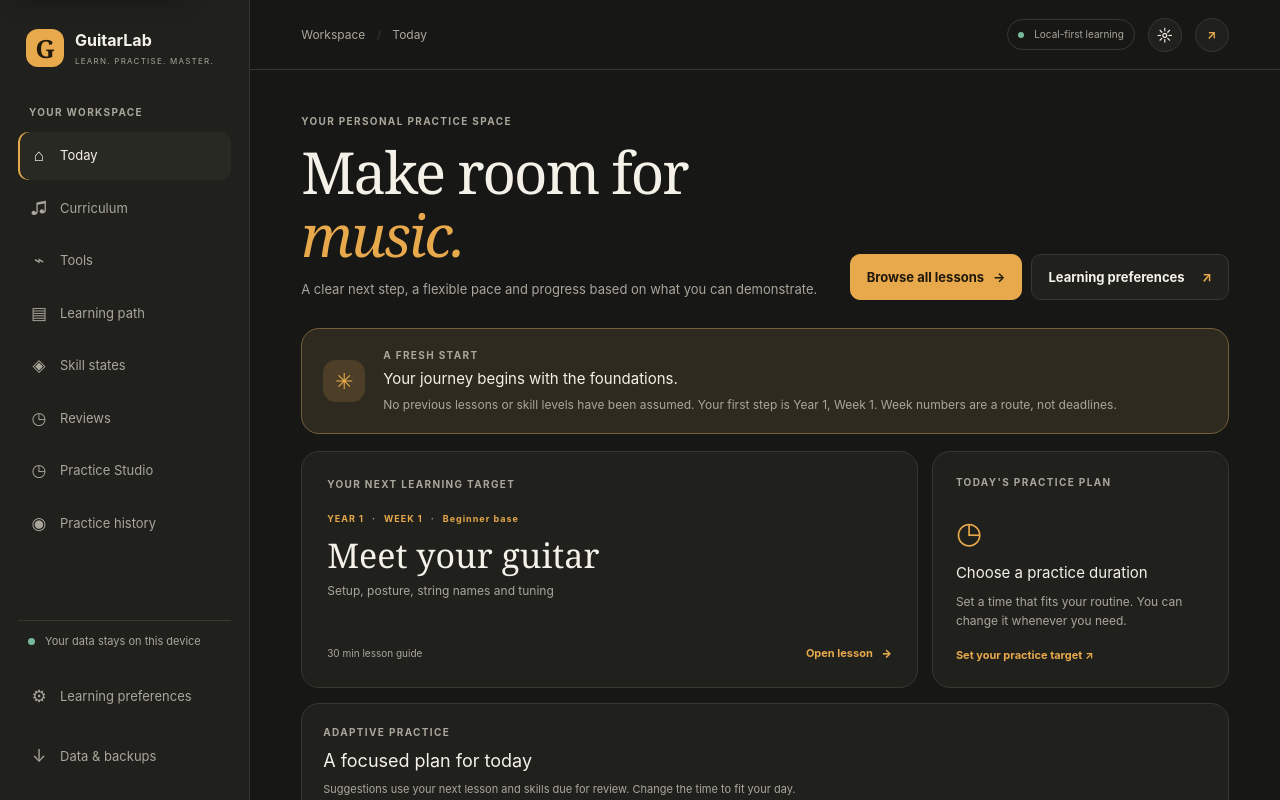
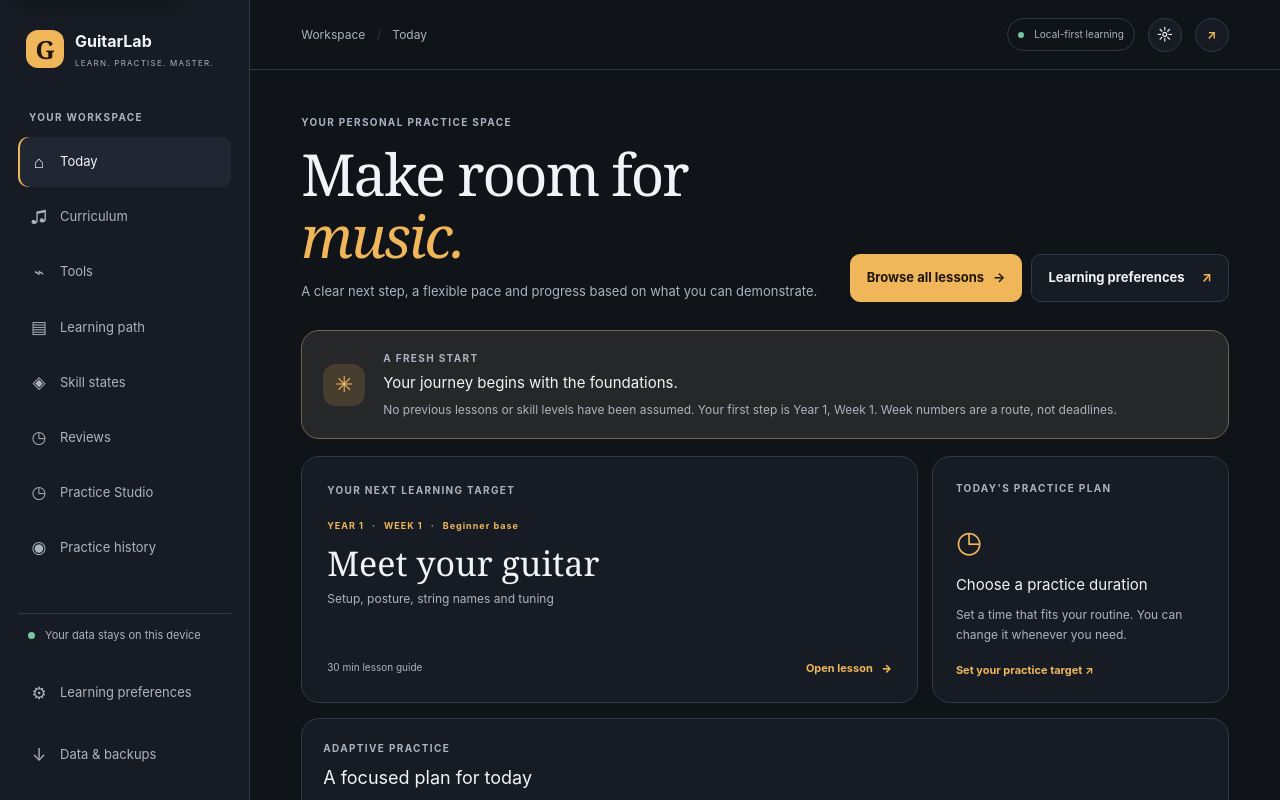
Before and after one commit to leenusdarnal/guitarlab, a SvelteKit app: page / in a window 1280 px wide. Shown: the top 800 px of the page. Built offline with nearby package versions, Linux system fonts and the light colour scheme.

Commit message:
feat(theme): add modern semantic design tokens

```diff
--- a/src/app.css
+++ b/src/app.css
@@ -5,50 +5,130 @@
   font-family: Inter, ui-sans-serif, system-ui, -apple-system, BlinkMacSystemFont, "Segoe UI", sans-serif;
   font-synthesis: none;
   text-rendering: optimizeLegibility;
-  --bg: #171715;
-  --surface: #20201d;
-  --surface-raised: #292923;
-  --text: #f4f1e9;
-  --muted: #aaa69b;
-  --border: #39382f;
-  --primary: #e7a94b;
-  --primary-ink: #21190c;
-  --secondary: #9a8ad6;
-  --success: #77b99a;
-  --warning: #e4bd71;
-  --danger: #e38c80;
-  --focus: #f5c66f;
+
+  /* Modern Music Studio — dark graphite */
+  --bg: #101318;
+  --surface: #171c24;
+  --surface-raised: #202733;
+  --surface-overlay: #283241;
+  --text: #f1f4f7;
+  --muted: #aab4c0;
+  --text-subtle: #8592a2;
+  --border: #303a48;
+  --border-strong: #6b7888;
+  --primary: #f0b65a;
+  --primary-ink: #20160a;
+  --secondary: #a7a4ea;
+  --success: #76c6a0;
+  --warning: #e9bc68;
+  --danger: #f08a80;
+  --focus: #ffd17a;
+
+  /* Layout and type roles */
+  --space-1: 0.25rem;
+  --space-2: 0.5rem;
+  --space-3: 0.75rem;
+  --space-4: 1rem;
+  --space-6: 1.5rem;
+  --space-8: 2rem;
+  --space-12: 3rem;
+  --space-16: 4rem;
+  --font-size-display: clamp(2.25rem, 4vw, 2.75rem);
+  --font-size-page-title: clamp(1.875rem, 3vw, 2.25rem);
+  --font-size-section-title: clamp(1.375rem, 2vw, 1.625rem);
+  --font-size-panel-title: 1.125rem;
+  --font-size-body: 1rem;
+  --font-size-supporting: 0.9375rem;
+  --font-size-metadata: 0.8125rem;
+  --line-height-heading: 1.2;
+  --line-height-body: 1.65;
+  --line-height-tight: 1.35;
+  --radius-control: 0.625rem;
+  --radius-panel: 0.875rem;
+  --radius-dialog: 1.125rem;
   --radius: 18px;
-  --content: 1160px;
+  --content: 1280px;
+  --reading: 720px;
 }
 
 :root[data-theme='light'] {
   color-scheme: light;
-  --bg: #f5f3ed;
-  --surface: #fffefa;
-  --surface-raised: #efede5;
-  --text: #24231f;
-  --muted: #69665d;
-  --border: #dedbd1;
-  --primary: #96580f;
-  --primary-ink: #fffaf0;
-  --secondary: #6653a8;
-  --success: #267653;
-  --warning: #94630e;
-  --danger: #a63f35;
-  --focus: #80510b;
+
+  /* Modern Music Studio — warm paper */
+  --bg: #f5f4f0;
+  --surface: #ffffff;
+  --surface-raised: #eceae3;
+  --surface-overlay: #ffffff;
+  --text: #20252c;
+  --muted: #566170;
+  --text-subtle: #626e7c;
+  --border: #d7dce1;
+  --border-strong: #7a8795;
+  --primary: #8a5210;
+  --primary-ink: #ffffff;
+  --secondary: #5b50a8;
+  --success: #216a4a;
+  --warning: #805400;
+  --danger: #a5352b;
+  --focus: #744600;
 }
 
-* { box-sizing: border-box; }
-html { min-width: 320px; background: var(--bg); scroll-behavior: smooth; }
-body { margin: 0; min-width: 320px; min-height: 100vh; background: var(--bg); color: var(--text); }
-button, input, select { font: inherit; }
-button, a { -webkit-tap-highlight-color: transparent; }
-a { color: inherit; text-decoration: none; }
-button:focus-visible, a:focus-visible, input:focus-visible, select:focus-visible {
-  outline: 3px solid var(--focus); outline-offset: 3px;
+* {
+  box-sizing: border-box;
 }
-::selection { background: color-mix(in srgb, var(--primary) 32%, transparent); }
+
+html {
+  min-width: 320px;
+  background: var(--bg);
+  scroll-behavior: smooth;
+}
+
+body {
+  min-width: 320px;
+  min-height: 100vh;
+  margin: 0;
+  background: var(--bg);
+  color: var(--text);
+  font-size: var(--font-size-body);
+  line-height: var(--line-height-body);
+}
+
+button,
+input,
+select,
+textarea {
+  font: inherit;
+}
+
+input,
+select,
+textarea {
+  font-size: max(1rem, 16px);
+}
+
+button,
+a {
+  -webkit-tap-highlight-color: transparent;
+}
+
+a {
+  color: inherit;
+  text-decoration: none;
+}
+
+button:focus-visible,
+a:focus-visible,
+input:focus-visible,
+select:focus-visible,
+textarea:focus-visible {
+  outline: 3px solid var(--focus);
+  outline-offset: 3px;
+}
+
+::selection {
+  background: color-mix(in srgb, var(--primary) 32%, transparent);
+}
+
 @media (prefers-reduced-motion: reduce) {
   html {
     scroll-behavior: auto;
```
